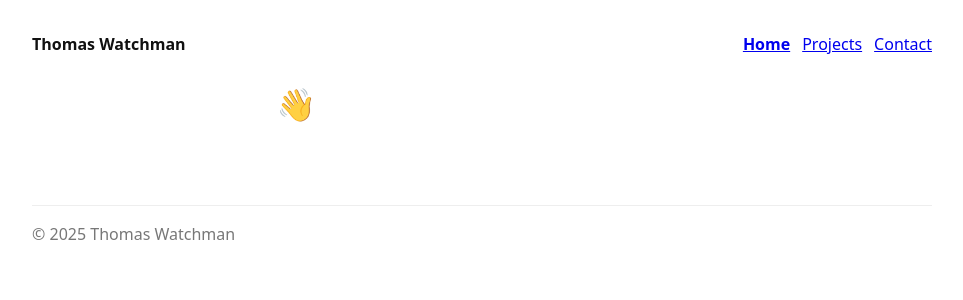
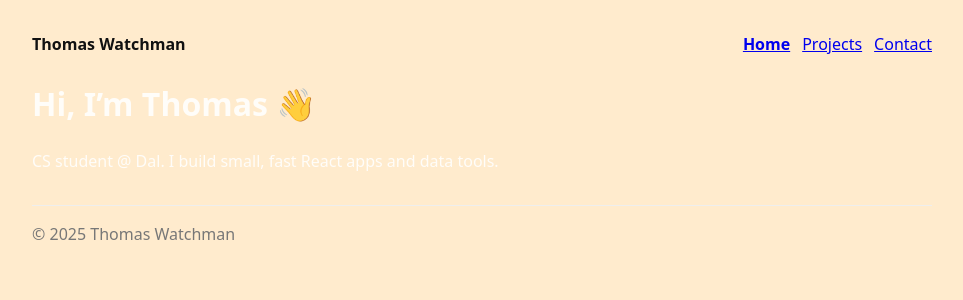
Before and after one commit to thomas12121212/PersonalWebsite, a React (Vite) app: page / in a window 1280 px wide. Shown: the top 300 px of the page, without its empty margins (158-1121 px from the left). Built offline with nearby package versions, Linux system fonts and the light colour scheme.

Commit message:
changed background colour

```diff
--- a/src/index.css
+++ b/src/index.css
@@ -5,6 +5,6 @@
 
   color-scheme: light;
   color: rgba(255, 255, 255, 0.87);
-  background-color: #ffffff;
+  background-color: blanchedalmond;
 
 }
```
